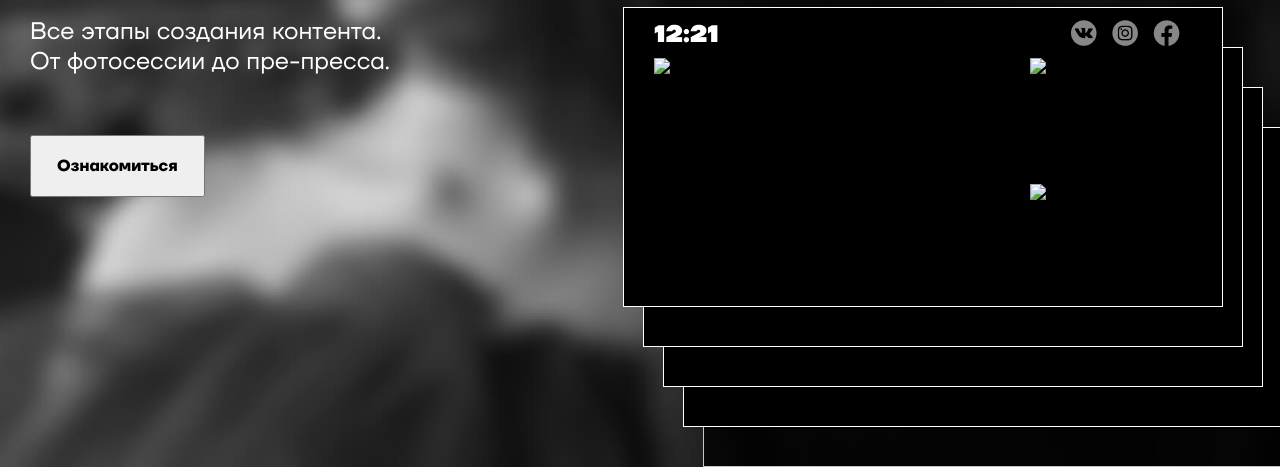
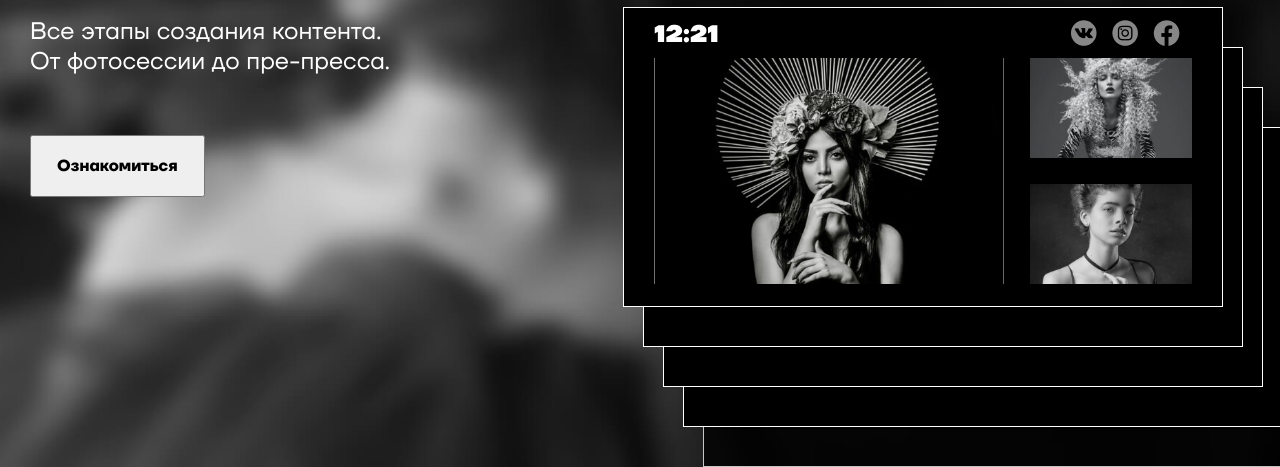
Before and after one commit to 2Iscatele/JS-animation, a plain HTML site: page index.html in a window 1280 px wide. Shown: the part 333-800 px from the top of the page. Drawn offline with nearby package versions, Linux system fonts and the light colour scheme; the site is published under a folder, as on GitHub Pages, so addresses that start at the root find nothing.

Commit message:
Add files via upload

```diff
--- a/index.html
+++ b/index.html
@@ -102,9 +102,9 @@
                 <img src="img/social.png" aria-hidden="true" alt="">
               </div>
               <div class="photos-wrap pictures">
-                <img src="/img/1.jpg" alt="Изображение 1">
-                <img src="/img/2.jpg" alt="Изображение 2">
-                <img src="/img/3.jpg" alt="Изображение 3">
+                <img src="img/1.jpg" alt="Изображение 1">
+                <img src="img/2.jpg" alt="Изображение 2">
+                <img src="img/3.jpg" alt="Изображение 3">
               </div>
             </div>
             <div class="photos__shape"></div>
```
